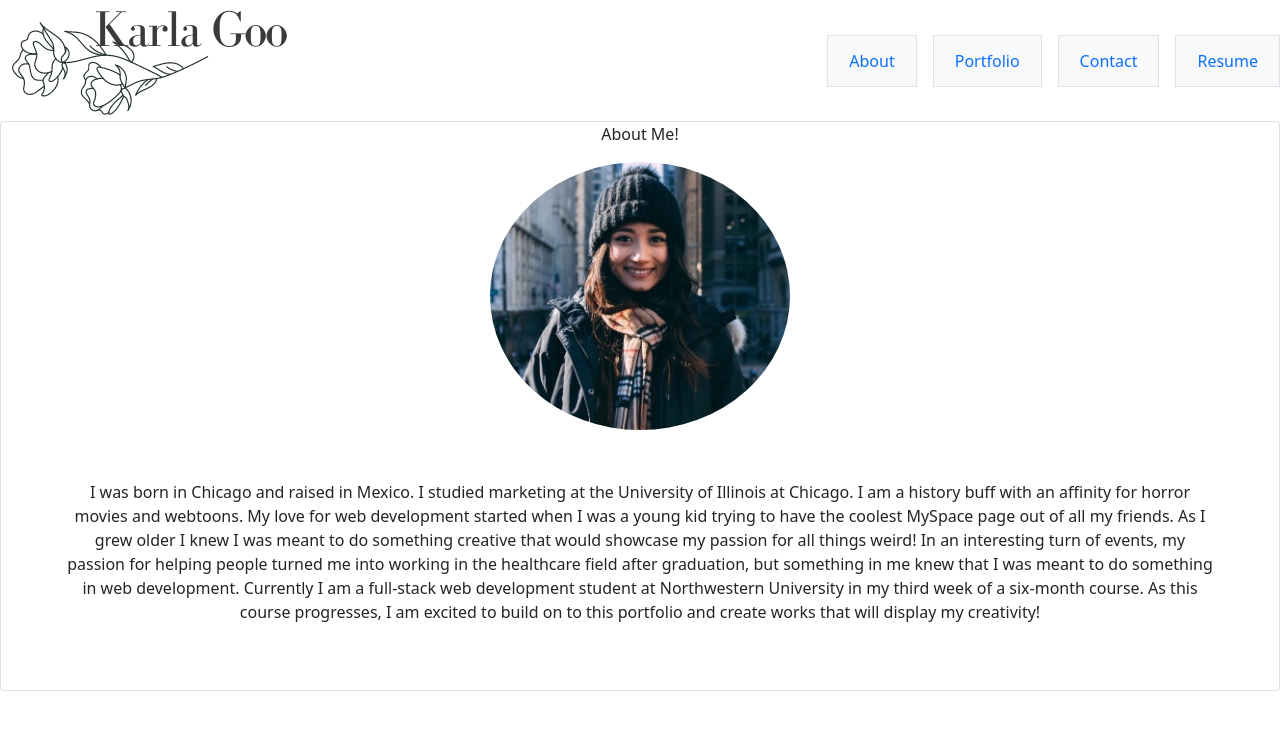
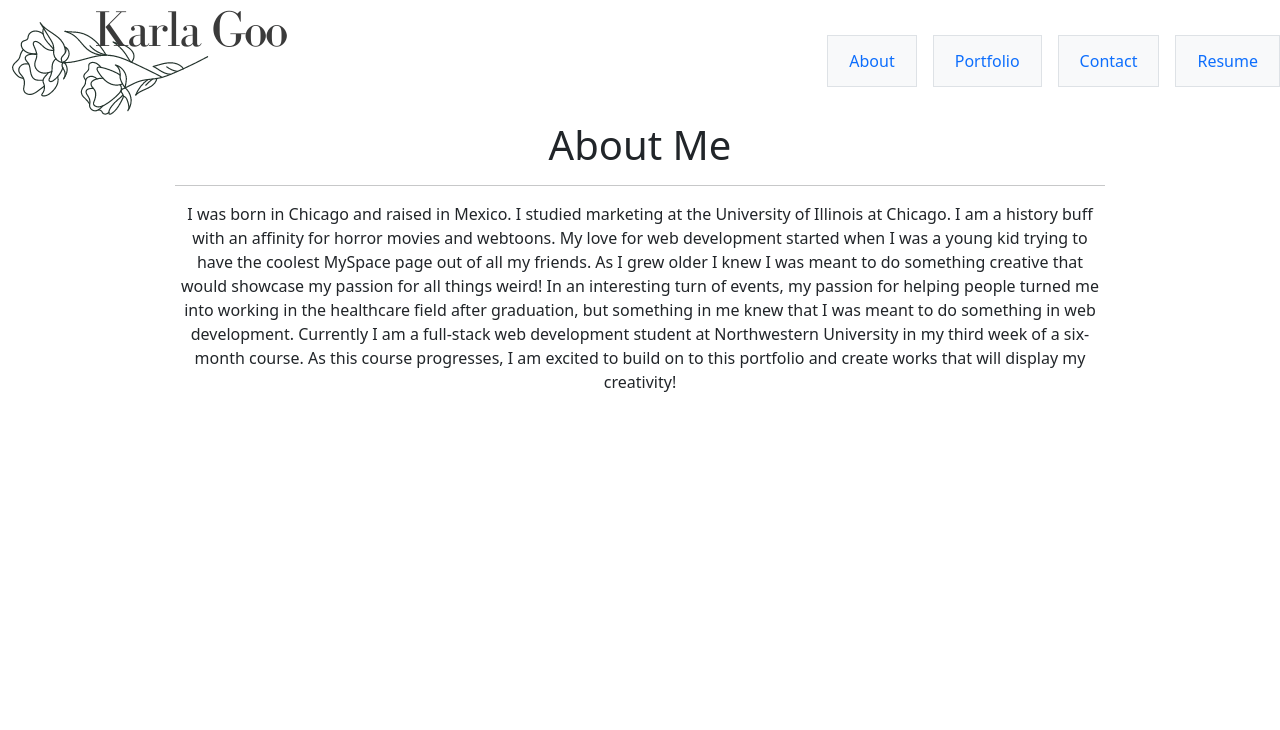
Before and after one commit to karlagoo/react-portfolio, a React (Create React App) app: page / in a window 1280 px wide. Shown: the top 730 px of the page. Built offline with nearby package versions, Linux system fonts and the light colour scheme.

Commit message:
added changes to about me and footer

```diff
--- a/src/components/Footer/index.js
+++ b/src/components/Footer/index.js
@@ -1,10 +1,6 @@
 import React from 'react';
-import './style.css';
-import { FontAwesomeIcon } from '@fortawesome/react-fontawesome'
-import { faCoffee } from '@fortawesome/free-solid-svg-icons';
 
-
-export default function Footer() {
+function Footer() {
     const icons = [
         {
             name: "fab fa-github",
@@ -21,23 +17,20 @@ export default function Footer() {
     ]
     return (
         <section>
-            <footer className="container" style={{
-                position: "fixed",
-                // width: "1000px",
-                bottom: "0",
-                height:"2.5rem",
-                alignItems: "center",
-                backgroundColor: "whitesmoke"
-            }}>
-                <div className="Row">
-                {icons.map(icon =>
-                (
-                    <a href={icon.link} key={icon.name}><i className={icon.name}></i></a>
-                )
-                )}
+            <footer className="container">
+                <div className="row">
+                    <div className="col-lg-8-mx-auth text-center">
+                        {icons.map(icon =>
+                        (
+                            <a href="{icon.link}" key={icon.name} target="_blank" rel="noopener noreferrer"><i className={icon.name}></i></a>
+                        )
+                    )}
+                    </div>
                 </div>
             </footer>
         </section>
     )
 
 }
+
+export default Footer;
--- a/src/components/Footer/style.css
+++ /dev/null
@@ -1,8 +0,0 @@
-i {
-    width: 10px;
-    height: 10px;
-}
-
-footer {
-    background-color: aquamarine;
-}
--- a/src/components/pages/AboutMe.js
+++ b/src/components/pages/AboutMe.js
@@ -1,43 +1,22 @@
 import React, { useState } from 'react';
-import { Card, Column, Container, Image, Row } from 'react-bootstrap';
+import { Card, Column, Container, Image, Row, Col } from 'react-bootstrap';
 import karla from '../../assets/images/karla.jpeg'
 
 
 export default function AboutMe() {
     return (
         <>
-        {/* <div className="Card" style={{maxWidth: "540px", display:"flex"}}>
-            <div className="Row no-gutters">
-                <div className="Column">
-                    <img src={karla} style={{
-                        width: "300px",
-                        borderRadius: "100%"
-                    }}></img>
-                    <div className="Row">
-                        <div className="card-body">
-                            <h5>About Me!</h5>
-                            <p>I was born in Chicago and raised in Mexico. I studied marketing at the University of Illinois at Chicago. I am a history buff with an affinity for horror movies and webtoons. My love for web development started when I was a young kid trying to have the coolest MySpace page out of all my friends. As I grew older I knew I was meant to do something creative that would showcase my passion for all things weird! In an interesting turn of events, my passion for helping people turned me into working in the healthcare field after graduation, but something in me knew that I was meant to do something in web development. Currently I am a full-stack web development student at Northwestern University in my third week of a six-month course. As this course progresses, I am excited to build on to this portfolio and create works that will display my creativity!</p>
-                        </div>
-                    </div>
-                </div>
-            </div>
-        </div> */}
+  <Container>
+      <Row>
+    <Col>
+        <div className="col-lg-10 mx-auto">
+            <h1>About Me</h1>
+        <hr />
+        I was born in Chicago and raised in Mexico. I studied marketing at the University of Illinois at Chicago. I am a history buff with an affinity for horror movies and webtoons. My love for web development started when I was a young kid trying to have the coolest MySpace page out of all my friends. As I grew older I knew I was meant to do something creative that would showcase my passion for all things weird! In an interesting turn of events, my passion for helping people turned me into working in the healthcare field after graduation, but something in me knew that I was meant to do something in web development. Currently I am a full-stack web development student at Northwestern University in my third week of a six-month course. As this course progresses, I am excited to build on to this portfolio and create works that will display my creativity!</div>
 
-  <Card style={{
-      display: 'flex',}}>
-      <div>About Me!</div>
-       <Card.Body>
-        <Card.Img  src={karla} style={{
-            width: "300px",
-            borderRadius: "100%"
-        }}/>
-      <Card.Text style={{
-          padding: "50px"
-      }}>
-      I was born in Chicago and raised in Mexico. I studied marketing at the University of Illinois at Chicago. I am a history buff with an affinity for horror movies and webtoons. My love for web development started when I was a young kid trying to have the coolest MySpace page out of all my friends. As I grew older I knew I was meant to do something creative that would showcase my passion for all things weird! In an interesting turn of events, my passion for helping people turned me into working in the healthcare field after graduation, but something in me knew that I was meant to do something in web development. Currently I am a full-stack web development student at Northwestern University in my third week of a six-month course. As this course progresses, I am excited to build on to this portfolio and create works that will display my creativity!
-      </Card.Text>
-    </Card.Body>
-  </Card>
+    </Col>
+  </Row>
+  </Container>
 
 </>
     )
--- a/src/index.css
+++ b/src/index.css
@@ -1,13 +1,29 @@
-body {
+/* body {
   margin: 0;
   font-family: -apple-system, BlinkMacSystemFont, 'Segoe UI', 'Roboto', 'Oxygen',
     'Ubuntu', 'Cantarell', 'Fira Sans', 'Droid Sans', 'Helvetica Neue',
     sans-serif;
   -webkit-font-smoothing: antialiased;
   -moz-osx-font-smoothing: grayscale;
-}
+} */
 
 code {
   font-family: source-code-pro, Menlo, Monaco, Consolas, 'Courier New',
     monospace;
 }
+
+section {
+  padding: 3rem 0;
+}
+
+footer a {
+  margin: 20pt;
+}
+
+footer i.fab {
+  font-size: 2rem;
+}
+
+a.white-link {
+  color: #fff;
+}
--- a/src/index.js
+++ b/src/index.js
@@ -3,6 +3,7 @@ import ReactDOM from 'react-dom';
 import './index.css';
 import App from './App';
 import reportWebVitals from './reportWebVitals';
+
 
 ReactDOM.render(
   <React.StrictMode>
```
